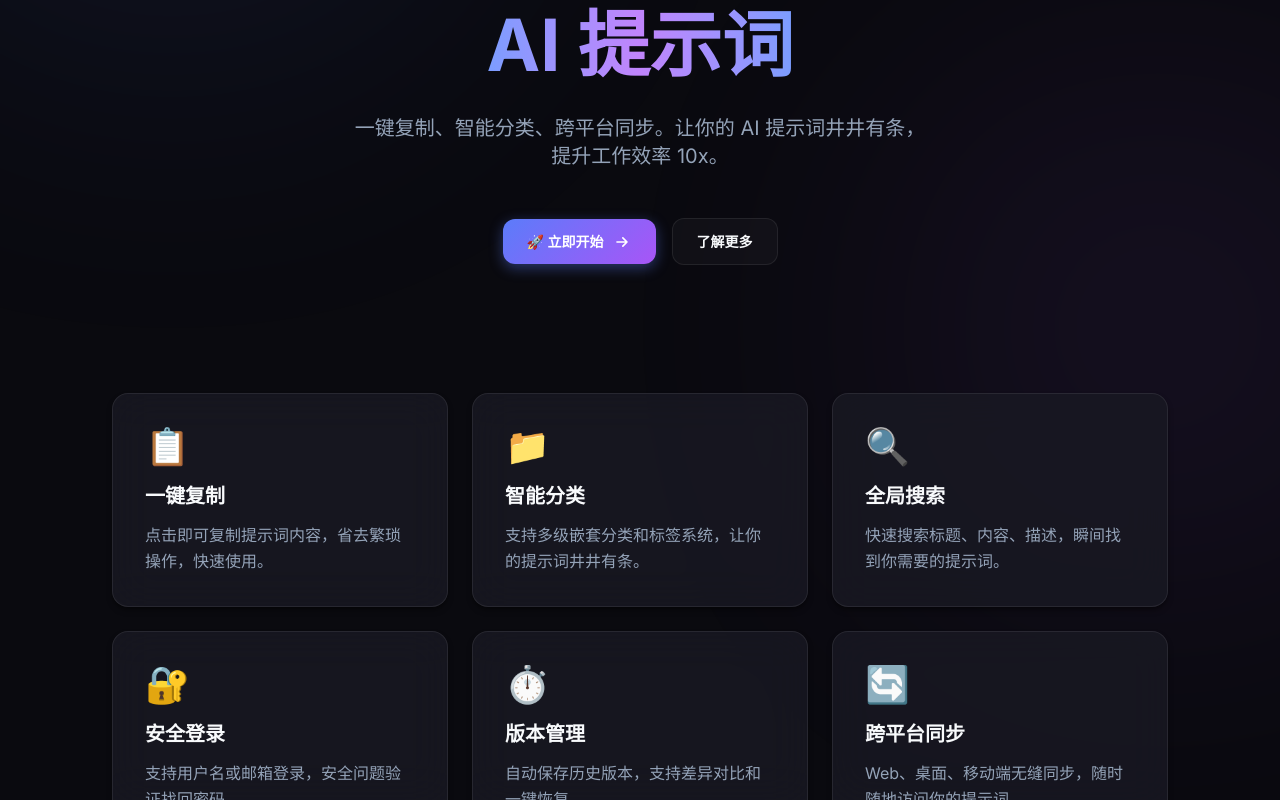
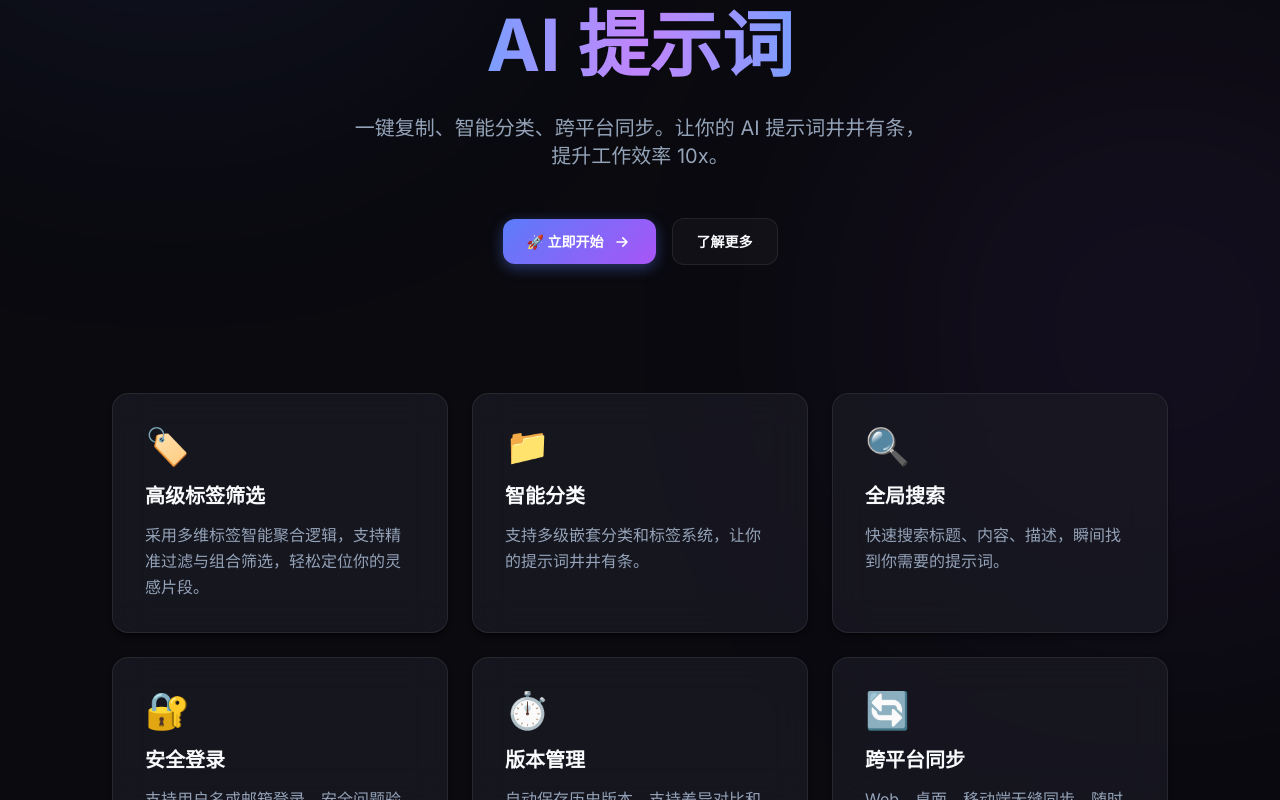
Before and after one commit to lwh8915/PromptX, a React (Vite) app in the folder frontend/: page / in a window 1280 px wide. Shown: the part 382-1182 px from the top of the page. Built offline with nearby package versions, Linux system fonts and the light colour scheme; no server answers.

Commit message:
feat: 更新readme和首页功能卡片支持标签筛选

```diff
--- a/frontend/src/pages/Landing.tsx
+++ b/frontend/src/pages/Landing.tsx
@@ -92,9 +92,9 @@ export default function Landing() {
                 <div id="features" className="grid grid-cols-1 md:grid-cols-2 lg:grid-cols-3 gap-6 mt-32">
                     {[
                         {
-                            icon: '📋',
-                            title: '一键复制',
-                            description: '点击即可复制提示词内容，省去繁琐操作，快速使用。',
+                            icon: '🏷️',
+                            title: '高级标签筛选',
+                            description: '采用多维标签智能聚合逻辑，支持精准过滤与组合筛选，轻松定位你的灵感片段。',
                         },
                         {
                             icon: '📁',
```
Also changed, not shown: 1 other file (tests, documents, lock files or other folders).
